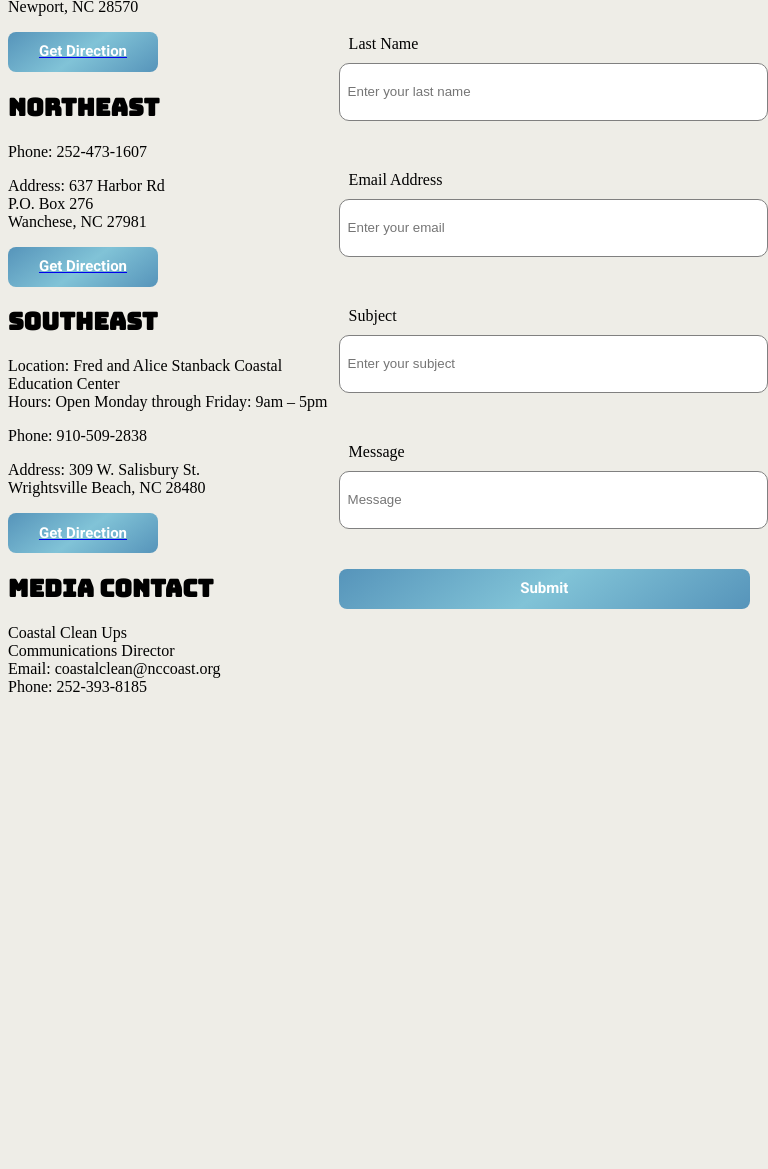
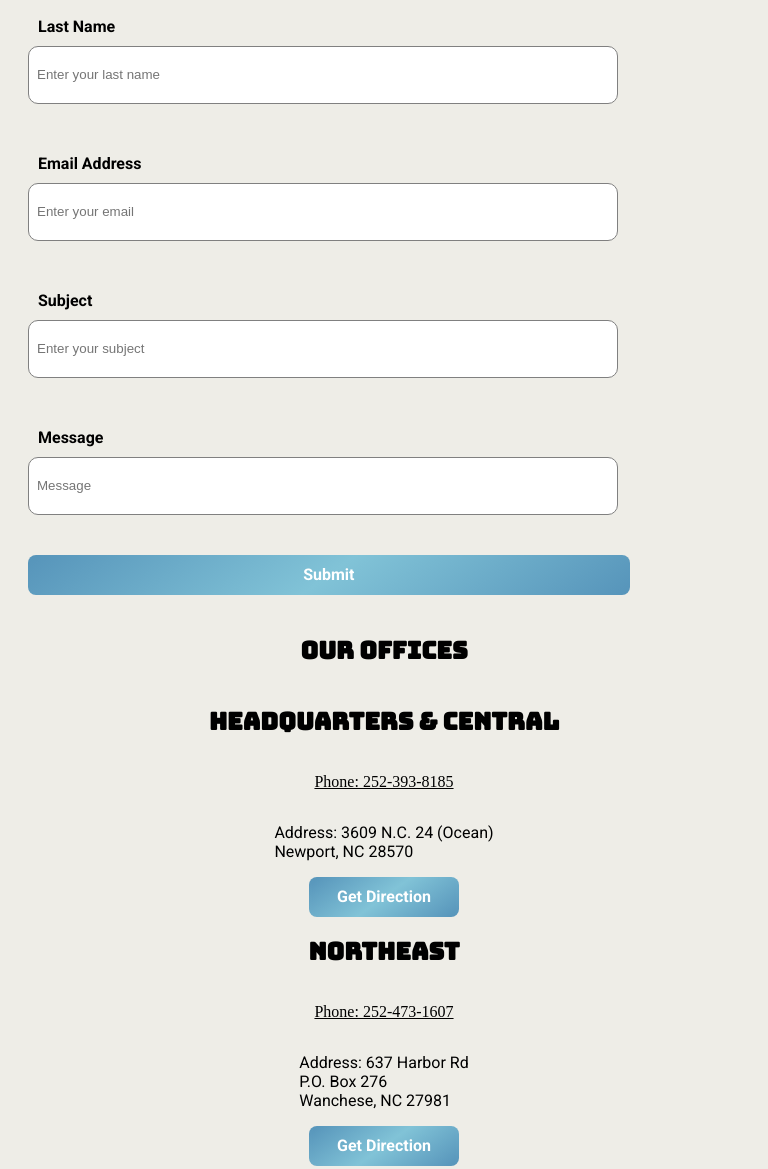
Before and after one commit to zt8media/Coastal-Cleanup, a website: page erica/contact.html in a window 768 px wide. Shown: the part 663-1832 px from the top of the page. Before the commit the page ends 1383 px from the top, so only its background shows below. Drawn offline with Linux system fonts and the light colour scheme.

Commit message:
part of responsive design

```diff
--- a/erica/contact.css
+++ b/erica/contact.css
@@ -8,6 +8,18 @@ body {
 
 .contact-text-body {
     font-family: "Bungee", sans-serif;
+}
+
+.form-font {
+    font-family: "Roboto", sans-serif;
+    font-weight: bold;
+}
+.contact-info-font {
+    font-family: "Roboto", sans-serif;
+}
+
+.contact-phone {
+    text-decoration: underline;
 }
   .contact-hero {
     display: flex;
@@ -126,7 +138,6 @@ body {
 
 
 button {
-    font-size: 15px;
     width: 100%;
     height: 40px;
     border: 0;
@@ -177,8 +188,40 @@ button:hover span {
     text-decoration: none;
 }
 
-.direction-bttn {
+.direction-bttn{
     width: 150px;
+
+}
+
+.direction-bttn a {
+    width: 100%;
+    height: 40px;
+    border: 0;
+    border-radius: 8px;
+    background-image: linear-gradient(144deg, #5694BA, #81C3D7 50%, #5694BA);
+    color: #FFFFFF;
+    cursor: pointer;
+    align-items: center;
+    display: flex;
+    justify-content: center;
+    line-height: 1em;
+    max-width: 100%;
+    min-width: 140px;
+    padding: 3px;
+    text-decoration: none;
+    user-select: none;
+    -webkit-user-select: none;
+    touch-action: manipulation;
+    white-space: nowrap;
+    transition: all .3s;
+    box-sizing: border-box;
+    font-family: "Roboto", sans-serif;
+    font-weight: bold;
+}
+.direction-bttn:hover a {
+    background-color: white;
+    color: black;
+    outline: 0;
 }
 
 .split-container {
@@ -186,3 +229,45 @@ button:hover span {
     flex-direction: row-reverse;
     justify-content: space-evenly;
 }
+
+/* For tablets (portrait and landscape) */
+@media (min-width: 600px) and (max-width: 1024px) {
+    /* Your tablet-specific styles go here */
+    .container {
+        width: 80%;
+        padding: 20px;
+    }
+
+    .banner {
+        width: 90%;
+        padding: 15px;
+    }
+
+    .formc input {
+        width: 95%;
+    }
+
+    button {
+        font-size: 16px;
+    }
+
+    .split-container {
+        flex-direction: column;
+    }
+
+    .office-container {
+        display: flex;
+        flex-direction: column;
+        align-items: center;
+    }
+
+    .office {
+        display: flex;
+        align-items: center;
+        flex-direction: column;
+    }
+
+    .contact-text-body {
+        justify-content: center;
+    }
+}
--- a/erica/contact.html
+++ b/erica/contact.html
@@ -23,10 +23,7 @@
             <h1 class="contact-text">Contact Us!</h1>
         </div>
         <div class="banner">
-            <div class="banner">
-                <p class="banner-text">If you're unable to locate the information you need, don't hesitate to reach out via our contact form. For inquiries related to press, kindly email us at <a href="mailto:Admin@CoastalCleanup.org" class="email-link">Admin@CoastalCleanup.org</a></p>
-            </div>
-
+            <p class="banner-text">If you're unable to locate the information you need, don't hesitate to reach out via our contact form. For press inquiries, kindly email us at <a href="mailto:Admin@CoastalCleanUp.org" class="email-link">Admin@CoastalCleanUp.org</a> or <a href="/Juan/Html/learnmore.html">learn more</a>.</p>
         </div>
     </section>
     <div class ="split-container">
@@ -35,28 +32,28 @@
                     <h1 class="contact-text-body">Get In Touch</h1>
                     <div class="error">
                         <div class="formc">
-                            <label for="firstName">First Name</label>
+                            <label class="form-font" for="firstName">First Name</label>
                             <input type="text" id="firstName" placeholder="Enter your first name" autocomplete="off">
                             <p></p>
                         </div>
 
                         <div class="formc">
-                            <label for="lastName">Last Name</label>
+                            <label class="form-font" for="lastName">Last Name</label>
                             <input type="text" id="lastName" placeholder="Enter your last name" autocomplete="off">
                             <p></p>
                         </div>
                         <div class="formc">
-                            <label for="emailAddress">Email Address</label>
+                            <label class="form-font" for="emailAddress">Email Address</label>
                             <input type="text" id="emailAddress" placeholder="Enter your email" autocomplete="off">
                             <p></p>
                         </div>
                         <div class="formc">
-                            <label for="subject">Subject</label>
+                            <label class="form-font" for="subject">Subject</label>
                             <input type="text" id="subject" placeholder="Enter your subject" autocomplete="off">
                             <p></p>
                         </div>
                         <div class="formc">
-                            <label for="message">Message</label>
+                            <label class="form-font" for="message">Message</label>
                             <input type="text" id="message" placeholder="Message" autocomplete="off">
                             <p></p>
                         </div>
@@ -70,36 +67,43 @@
 
             <div class="office">
                 <h2 class="contact-text-body">Headquarters & Central</h2>
-                <p class="contact-info-font">Phone: 252-393-8185</p>
+                <p class="contact-phone">Phone: 252-393-8185</p>
                 <p class="contact-info-font">Address: 3609 N.C. 24 (Ocean)<br>Newport, NC 28570</p>
-                <a href="https://www.google.com/maps/place/North+Carolina+Coastal+Federation/@34.72038,-76.959572,16z/data=!4m6!3m5!1s0x89a8ee4d488e55f5:0xc0712dc16a428e37!8m2!3d34.7180844!4d-76.9633626!16s%2Fg%2F1hc4zx1nr?hl=en&entry=ttu">
-                    <button  class="direction-bttn" type="button">Get Direction</button>
-                </a>
+                <button  class="direction-bttn" type="button">
+                    <a href="https://www.google.com/maps/place/North+Carolina+Coastal+Federation/@34.72038,-76.959572,16z/data=!4m6!3m5!1s0x89a8ee4d488e55f5:0xc0712dc16a428e37!8m2!3d34.7180844!4d-76.9633626!16s%2Fg%2F1hc4zx1nr?hl=en&entry=ttu">
+                        Get Direction
+                    </a>
+                </button>
 
             </div>
 
             <div class="office">
                 <h2 class="contact-text-body">Northeast</h2>
-                <p>Phone: 252-473-1607</p>
-                <p>Address: 637 Harbor Rd<br>P.O. Box 276<br>Wanchese, NC 27981</p>
-                <a href="https://www.google.com/maps/place/North+Carolina+Coastal+Federation/@34.72038,-76.959572,16z/data=!4m6!3m5!1s0x89a8ee4d488e55f5:0xc0712dc16a428e37!8m2!3d34.7180844!4d-76.9633626!16s%2Fg%2F1hc4zx1nr?hl=en&entry=ttu">
-                    <button class="direction-bttn" type="button">Get Direction</button>
-                </a>
+                <p class="contact-phone">Phone: 252-473-1607</p>
+                <p class="contact-info-font">Address: 637 Harbor Rd<br>P.O. Box 276<br>Wanchese, NC 27981</p>
+                <button  class="direction-bttn" type="button">
+                    <a href="https://www.google.com/maps/place/North+Carolina+Coastal+Federation/@34.72038,-76.959572,16z/data=!4m6!3m5!1s0x89a8ee4d488e55f5:0xc0712dc16a428e37!8m2!3d34.7180844!4d-76.9633626!16s%2Fg%2F1hc4zx1nr?hl=en&entry=ttu">
+                        Get Direction
+                    </a>
+                </button>
             </div>
 
             <div class="office">
                 <h2 class="contact-text-body">Southeast</h2>
-                <p>Location: Fred and Alice Stanback Coastal Education Center<br>Hours: Open Monday through Friday: 9am – 5pm</p>
-                <p>Phone: 910-509-2838</p>
-                <p>Address: 309 W. Salisbury St.<br>Wrightsville Beach, NC 28480</p>
-                <a href="https://www.google.com/maps/place/North+Carolina+Coastal+Federation+-+Southeast+Office+%26+Stanback+Coastal+Education+Center/@34.2165432,-77.8063841,17z/data=!3m1!4b1!4m5!3m4!1s0x89a9f30fa355a8db:0xcc5987151c95acba!8m2!3d34.2165388!4d-77.8041954">
-                    <button class="direction-bttn" type="button">Get Direction</button>
-                  </a>
+                <p class="contact-info-font">Location: Fred and Alice Stanback Coastal Education Center<br>Hours: Open Monday through Friday: 9am – 5pm</p>
+                <p class="contact-phone">Phone: 910-509-2838</p>
+                <p class="contact-info-font">Address: 309 W. Salisbury St.<br>Wrightsville Beach, NC 28480</p>
+                <button  class="direction-bttn" type="button">
+                    <a href="https://www.google.com/maps/place/North+Carolina+Coastal+Federation/@34.72038,-76.959572,16z/data=!4m6!3m5!1s0x89a8ee4d488e55f5:0xc0712dc16a428e37!8m2!3d34.7180844!4d-76.9633626!16s%2Fg%2F1hc4zx1nr?hl=en&entry=ttu">
+                        Get Direction
+                    </a>
+                </button>
             </div>
 
-            <div class="media">
+            <div class="office">
                 <h2 class="contact-text-body">Media Contact</h2>
-                <p>Coastal Clean Ups<br>Communications Director<br>Email: coastalclean@nccoast.org<br>Phone: 252-393-8185</p>
+                <p class="contact-info-font">Coastal Clean Up<br>Communications Director<br>Email: Admin@CoastalCleanUp.org <br></p>
+                <p class="contact-phone">Phone: 252-393-8185</p>
             </div>
         </div>
     </div>
--- a/erica/contact.js
+++ b/erica/contact.js
@@ -54,11 +54,11 @@ form.addEventListener("submit", function(e) {
         removeErrorMsg(lastName);
         pass = false;
     }
-    if (emailAddress.value === "" || !/^\w+([.-]?\w+)@\w+([.-]?\w+)(\.\w{2,3})+$/.test(emailAddress.value) >= 255) {
-        errorMsg(emailAddress, "Email is required");
+    if (email.value === "" || !/^\w+([.-]?\w+)*@\w+([.-]?\w+)*(\.\w{2,3})+$/.test(email.value)) {
+        errorMsg(email, "Invalid email address");
+        pass = false;
     } else {
         removeErrorMsg(email);
-        pass = false;
     }
     if (subject.value === "" || subject.value.length >= 50) {
         errorMsg(subject, "Subject is required");
```
